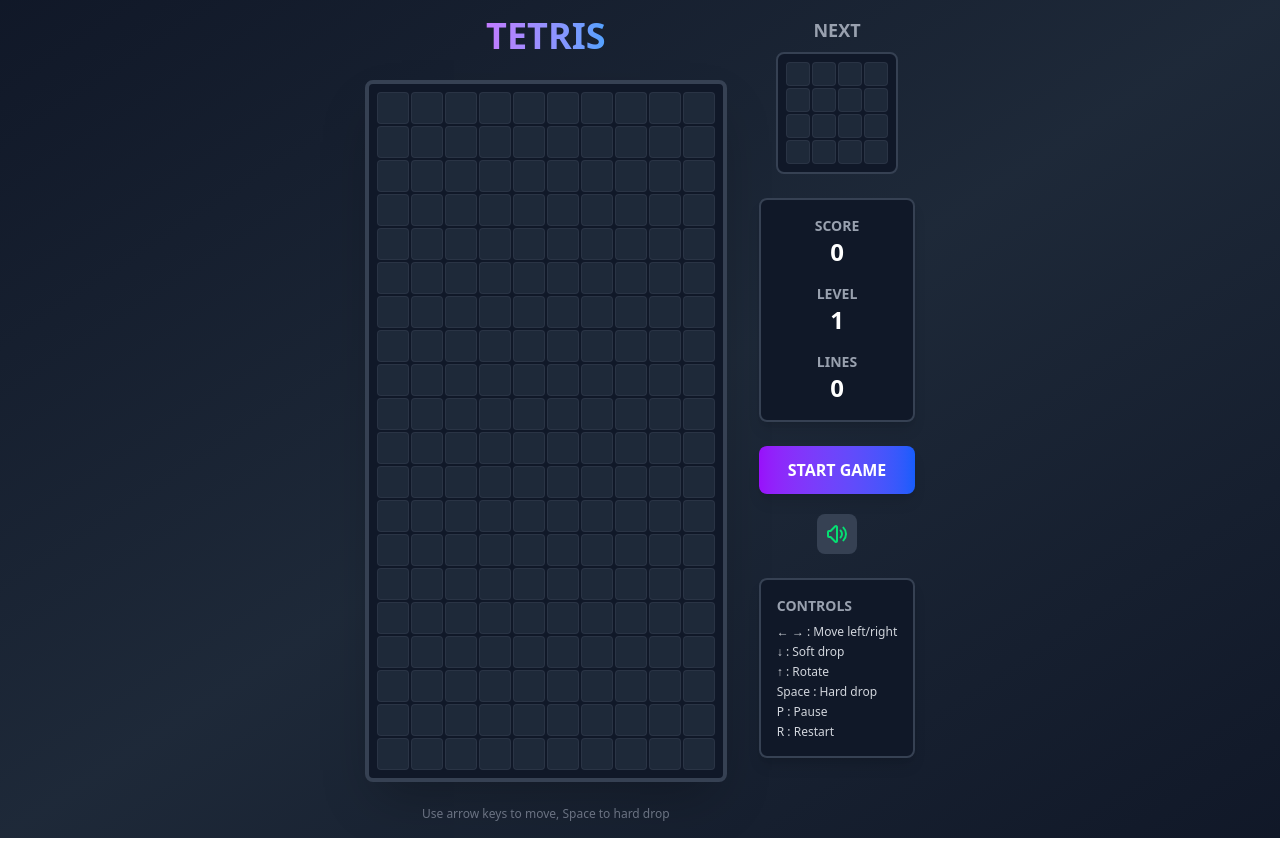
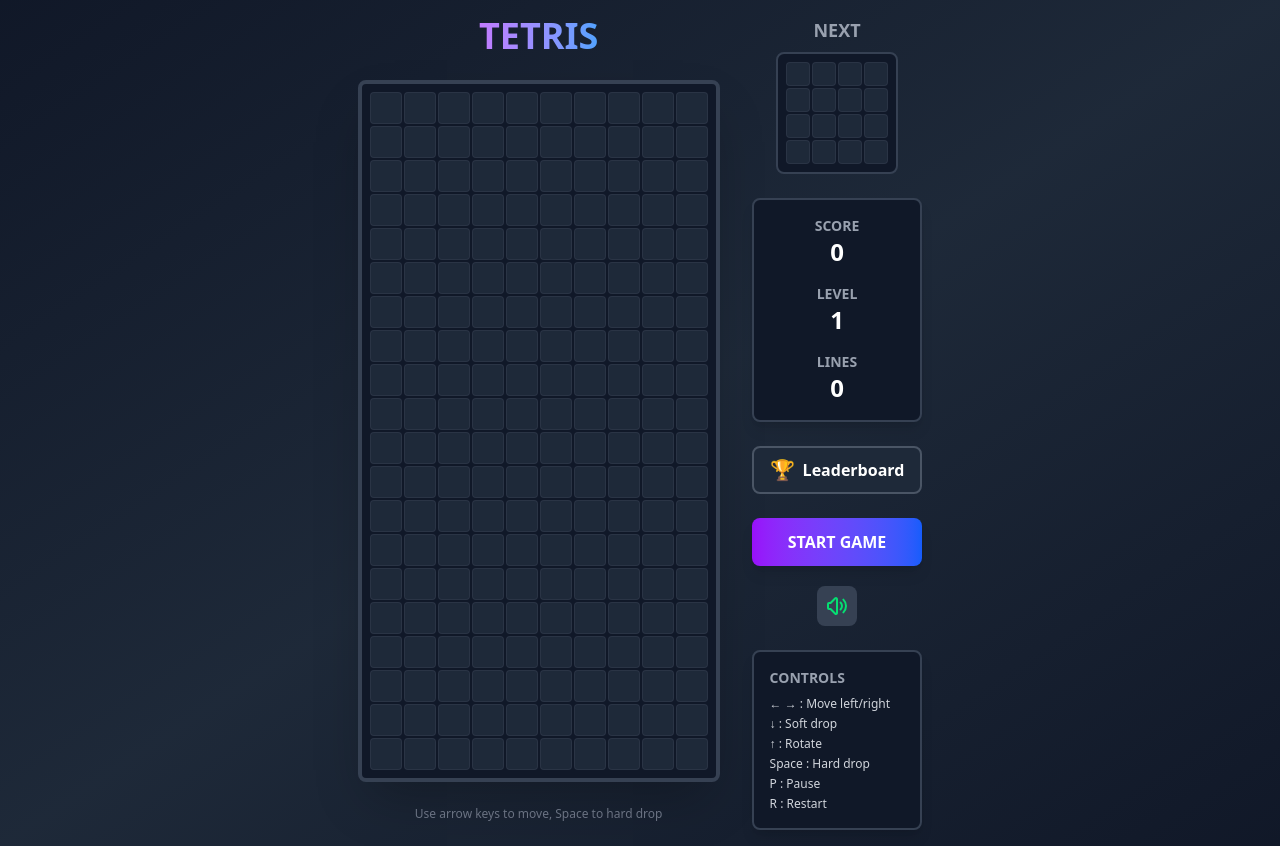
Before and after one commit to joonanykanen/react-tetris, a React (Vite) app: page / in a window 1280 px wide. Built offline with nearby package versions, Linux system fonts and the light colour scheme.

Commit message:
feat: Add leaderboard button to main app

```diff
--- a/src/App.tsx
+++ b/src/App.tsx
@@ -11,6 +11,7 @@
 import NextPiece from './components/NextPiece';
 import ScoreDisplay from './components/ScoreDisplay';
 import Controls from './components/Controls';
+import Leaderboard from './components/Leaderboard';
 
 export default function App() {
   const gameStatus = useAtomValue(gameStatusAtom);
@@ -135,6 +136,10 @@
         <div className="flex flex-col gap-6">
           <NextPiece />
           <ScoreDisplay />
+
+          {/* Leaderboard button */}
+          <Leaderboard />
+
           <Controls />
 
           {/* Controls info */}
```
